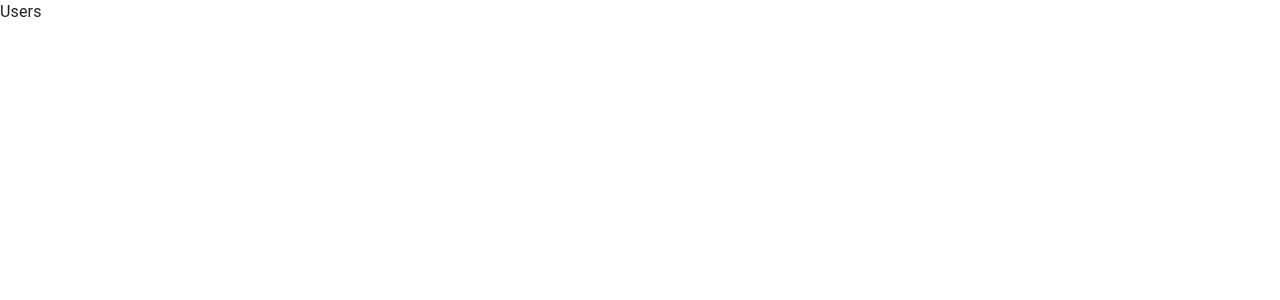
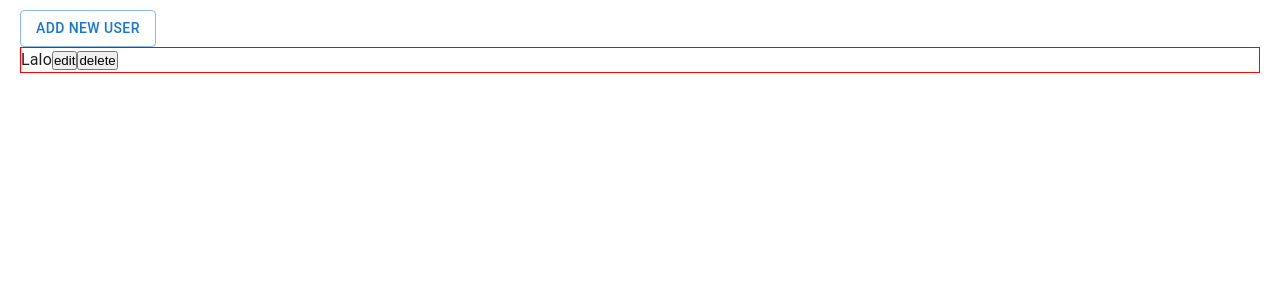
Before and after one commit to EvgeniyHalimon/event-calendar, a Next.js app: page /users in a window 1280 px wide. Shown: the top 300 px of the page. Built offline with nearby package versions, Linux system fonts and the light colour scheme; data requests are answered from the project's data file.

Commit message:
init work with User components

```diff
--- a/package.json
+++ b/package.json
@@ -8,7 +8,7 @@
     "start": "next start",
     "lint": "next lint",
     "lint:fix": "eslint \"**/*.{ts,tsx}\" --fix",
-    "server": "json-server --watch db.json"
+    "server": "json-server --watch db.json --port 3001"
   },
   "dependencies": {
     "@emotion/react": "^11.10.5",
--- /dev/null
+++ b/src/components/Users/AddNewUserModal.tsx
@@ -0,0 +1,67 @@
+import { IUsers } from '@/types/types';
+import { postDataToBackend } from '@/utils/getDataFromBackend';
+import { Button, Dialog, DialogActions, DialogContent, DialogTitle, TextField } from '@mui/material';
+import { FC, useState } from 'react';
+
+interface IAddNewUserModal{
+    users: IUsers[]
+    setUsers: any
+}
+
+const AddNewUserModal:FC<IAddNewUserModal> = ({users, setUsers}) => {
+  const [open, setOpen] = useState(false);
+  const [newUser, setNewUser] = useState({username: '', password: ''});
+
+  const handleClickOpen = () => {
+    setOpen(true);
+  };
+
+  const handleClose = () => {
+    setOpen(false);
+    setNewUser({username: '', password: ''})
+  };
+
+  const handleAddNewUser = async () => {
+    await postDataToBackend('users', newUser)
+    setOpen(false);
+    setUsers([...users, newUser])
+  }
+
+  return (
+    <div>
+      <Button variant="outlined" onClick={handleClickOpen}>
+        Add new user
+      </Button>
+      <Dialog open={open} onClose={handleClose}>
+        <DialogTitle>Add new User</DialogTitle>
+        <DialogContent>
+          <TextField
+            autoFocus
+            margin="dense"
+            label="Username"
+            type="text"
+            fullWidth
+            variant="standard"
+            value={newUser.username}
+            onChange={(e) => setNewUser({...newUser, username: e.target.value})}
+          />
+          <TextField
+            margin="dense"
+            label="Password"
+            type="password"
+            fullWidth
+            variant="standard"
+            value={newUser.password}
+            onChange={(e) => setNewUser({...newUser, password: e.target.value})}
+          />
+        </DialogContent>
+        <DialogActions>
+          <Button onClick={handleClose}>Cancel</Button>
+          <Button onClick={handleAddNewUser}>Add</Button>
+        </DialogActions>
+      </Dialog>
+    </div>
+  );
+}
+
+export default AddNewUserModal
--- /dev/null
+++ b/src/components/Users/UserInfo.tsx
@@ -0,0 +1,57 @@
+import { FC, useRef, useState } from 'react'
+import { IUsers } from '@/types/types'
+import styles from '../Users/Users.module.scss'
+import { deleteDataFromBackend, putDataToBackend } from '@/utils/getDataFromBackend'
+
+interface IUserInfo{
+    user : IUsers
+    users: IUsers[]
+    setUsers: any
+}
+
+const UserInfo:FC<IUserInfo> = ({user, users, setUsers}) => {
+
+    const [username, setUsername] = useState('')
+    const [isEditing, setIsEditing] = useState(false)
+    const inputRef = useRef<any>(null)
+
+    const handleDelete = async (id: number) => {
+        await deleteDataFromBackend(`users/${id}`)
+        setUsers(users.filter((user: IUsers) => user.id !== id))
+    }
+
+    const handleChange = () => {
+        setUsername(inputRef?.current?.value)
+    }
+
+    const handleEdit = (username: string) => {
+        setIsEditing(!isEditing)
+        setUsername(username)
+    }
+
+    const handlePut = async (user: IUsers) => {
+        await putDataToBackend(`users/${user.id}`, {...user, username: username})
+        setIsEditing(!isEditing)
+        const updatedUsersArray = users.map((usr: IUsers) => {
+            return usr.id === user.id  ? {...usr, username: username} : usr
+        })
+        setUsers(updatedUsersArray)
+    }
+  return (
+    <div className={styles.userItem}>
+        {isEditing ?
+            <input value={username} ref={inputRef} onChange={handleChange}/> :
+            <p>{user.username}</p>
+        }
+        <div>
+            {isEditing ?
+                <button onClick={() => handlePut(user)}>save</button> :
+                <button onClick={() => handleEdit(user.username)}>edit</button>
+            }
+            <button onClick={() => handleDelete(user.id)}>delete</button>
+        </div>
+    </div>
+  )
+}
+
+export default UserInfo
--- /dev/null
+++ b/src/components/Users/Users.module.scss
@@ -0,0 +1,16 @@
+.userBlock{
+    padding: 10px 20px;
+
+    &-buttons{
+        margin: 0 10;
+
+        button{
+            margin-right: 10px;
+        }
+    }
+}
+
+.userItem{
+    display: flex;
+    border: 1px solid red;
+}
--- /dev/null
+++ b/src/components/Users/Users.tsx
@@ -0,0 +1,31 @@
+import { IUsers } from "@/types/types"
+import { getDataFromBackend } from "@/utils/getDataFromBackend"
+import { useEffect, useState } from "react"
+import styles from '../Users/Users.module.scss'
+import UserInfo from "./UserInfo"
+import AddNewUserModal from "./AddNewUserModal"
+
+const UsersList = () => {
+
+    const [users, setUsers] = useState([])
+
+    const getUsersData = async() => {
+        const usersData = await getDataFromBackend('users')
+        setUsers(usersData.data)
+    }
+
+    useEffect(() => {
+        getUsersData()
+    },[users.length])
+
+    return (
+      <div className={styles.userBlock}>
+        <AddNewUserModal users={users} setUsers={setUsers}/>
+        {users.map((user: IUsers) =>
+            <UserInfo key={user.id} user={user} users={users} setUsers={setUsers} />
+        )}
+      </div>
+    )
+}
+
+export default UsersList
--- a/src/pages/users.tsx
+++ b/src/pages/users.tsx
@@ -1,9 +1,10 @@
+import UsersList from '@/components/Users/Users';
 import { NextPage } from 'next';
 
 const Users: NextPage = () => {
   return (
     <>
-      Users
+      <UsersList/>
     </>
   );
 };
--- a/src/utils/getDataFromBackend.ts
+++ b/src/utils/getDataFromBackend.ts
@@ -1,23 +1,23 @@
 import axios from 'axios';
 
-const BASE_URL = '';
+axios.defaults.baseURL = ' http://localhost:3001/'
 
 const axiosInstance = () => {
   return axios;
 }
 
 export const getDataFromBackend: any = (url: string) => {
-  return axiosInstance().get(`${BASE_URL}${url}`);
+  return axiosInstance().get(`${url}`);
 };
 
 export const postDataToBackend: any = (url: string, data: any) => {
-  return axiosInstance().post(`${BASE_URL}${url}`, data);
+  return axiosInstance().post(`${url}`, data);
 };
 
 export const putDataToBackend: any = (url: string, data: any) => {
-  return axiosInstance().put(`${BASE_URL}${url}`, data);
+  return axiosInstance().put(`${url}`, data);
 };
 
 export const deleteDataFromBackend: any = (url: string) => {
-  return axiosInstance().delete(`${BASE_URL}${url}`);
+  return axiosInstance().delete(`${url}`);
 };
```
